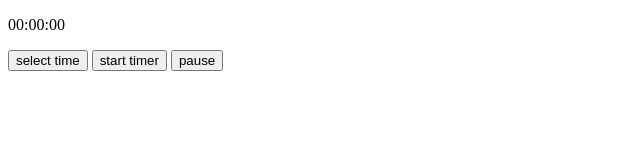
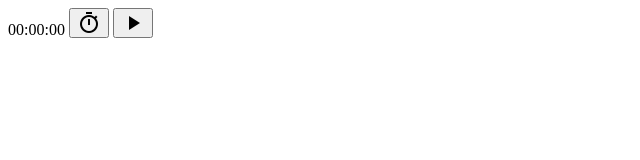
Before and after one commit to caleb1248/timer, a plain HTML site: page index.html in a window 1280 px wide. Shown: the whole page, without its empty margins (0-640 px from the left). Drawn offline with Linux system fonts and the light colour scheme.

Commit message:
Linked to the css file, and made other changes

```diff
--- a/index.html
+++ b/index.html
@@ -4,15 +4,17 @@
     <meta charset="UTF-8" />
     <link rel="stylesheet" href="https://fonts.googleapis.com/icon?family=Material+Icons+Outlined">
     <link rel="stylesheet" href="https://fonts.googleapis.com/icon?family=Material+Icons">
+		<link rel="stylesheet" href="style.css">
     <meta name="viewport" content="width=device-width, initial-scale=1.0" />
 		<script src="./dateOperations.js"></script>
     <title>Online Timer</title>
   </head>
   <body>
-    <p id="time">00:00:00</p>
-		<button id="timeSelector">select time</button>
-		<button id="start">start timer</button>
-		<button id="pause">pause</button>
-    <script src="/main.js"></script>
+		<div id="timer">
+    	<span id="time">00:00:00</span>
+			<button id="timeSelector" class = "material-icons-outlined">timer</button>
+			<button id="togglePlay" class="material-icons">play_arrow</button>
+		</div>
+		<script src="/main.js"></script>
   </body>
 </html>
```
